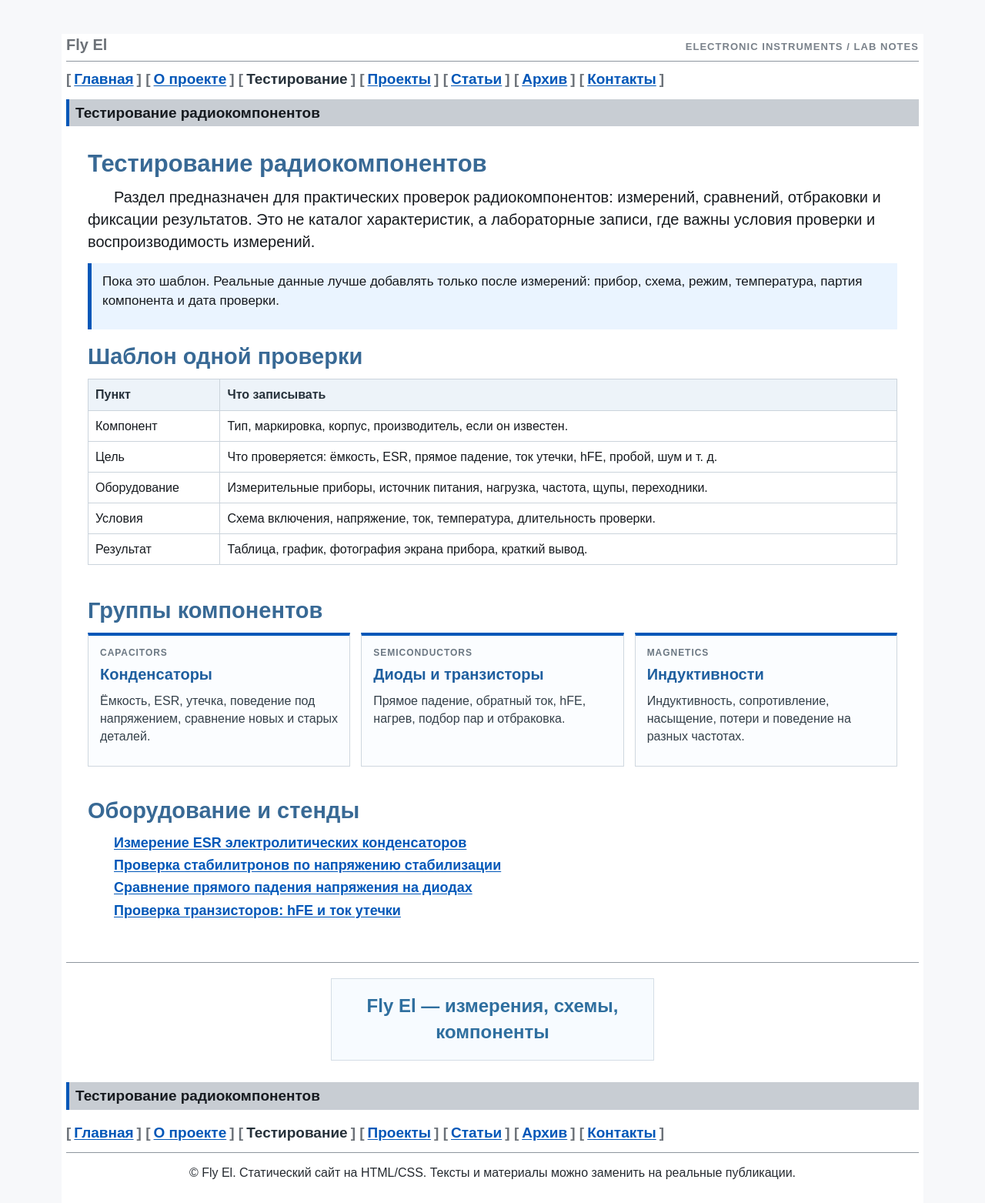
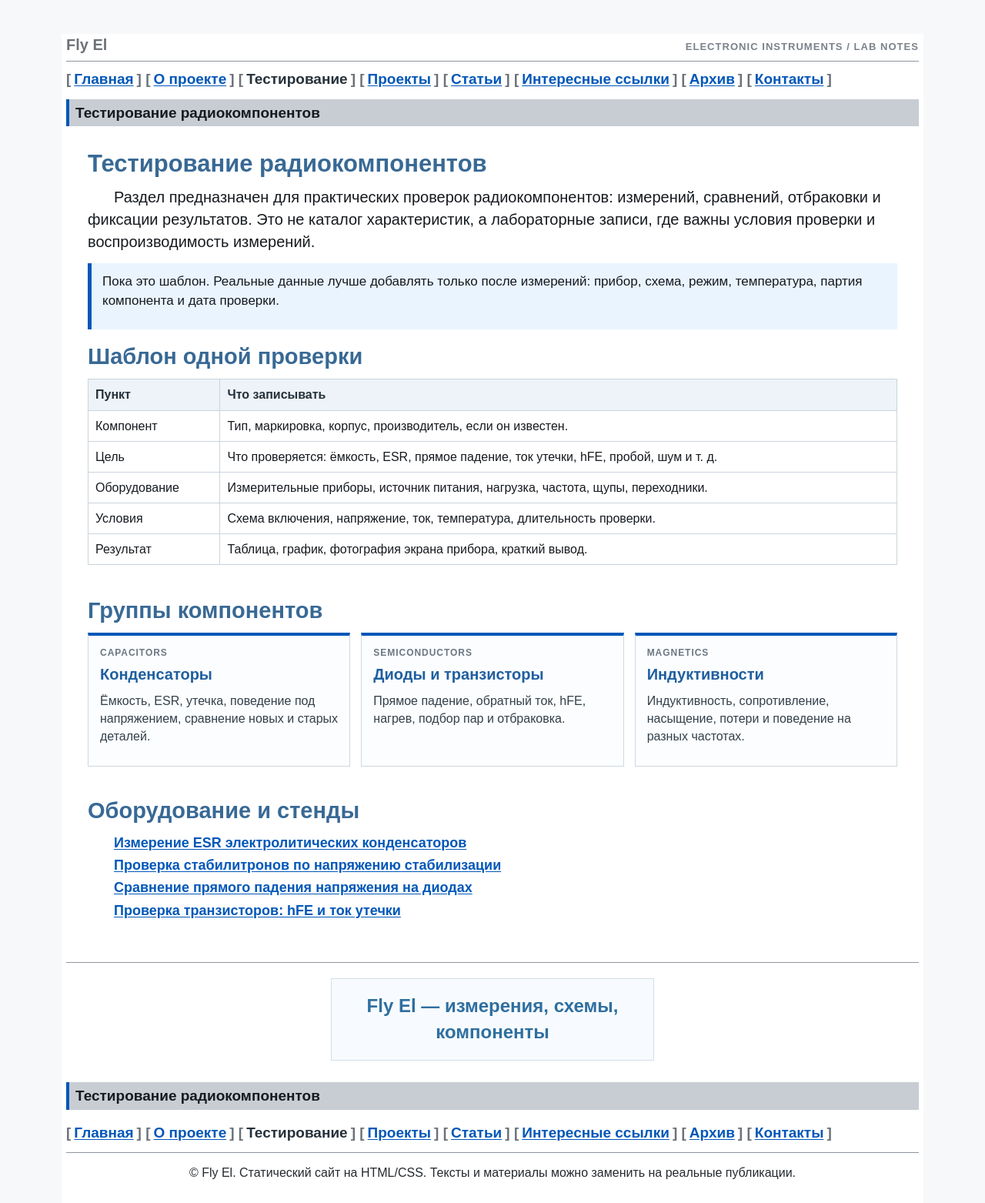
Before and after one commit to TheGreatTemplar/fly-el, a plain HTML site: page pages/components.html in a window 1280 px wide. Shown: the whole page at 77% size. Drawn offline with Linux system fonts and the light colour scheme.

Commit message:
Add links page to navigation

```diff
--- a/pages/components.html
+++ b/pages/components.html
@@ -20,6 +20,7 @@
                 [<a class="current" href="components.html">Тестирование</a>]
                 [<a class="" href="projects.html">Проекты</a>]
                 [<a class="" href="articles.html">Статьи</a>]
+                [<a class="" href="links.html">Интересные ссылки</a>]
                 [<a class="" href="archive.html">Архив</a>]
                 [<a class="" href="contacts.html">Контакты</a>]
             </nav>
@@ -92,6 +93,7 @@
                 [<a class="current" href="components.html">Тестирование</a>]
                 [<a class="" href="projects.html">Проекты</a>]
                 [<a class="" href="articles.html">Статьи</a>]
+                [<a class="" href="links.html">Интересные ссылки</a>]
                 [<a class="" href="archive.html">Архив</a>]
                 [<a class="" href="contacts.html">Контакты</a>]
             </nav>
```
